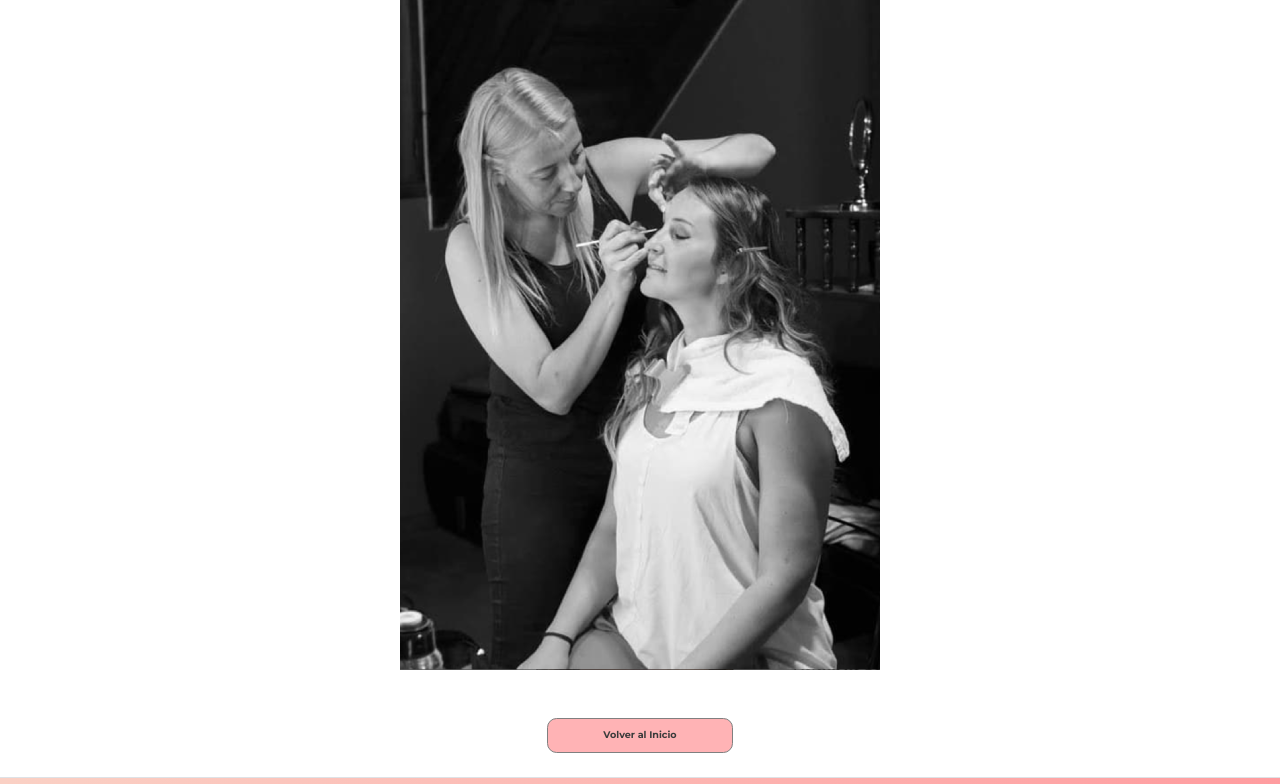
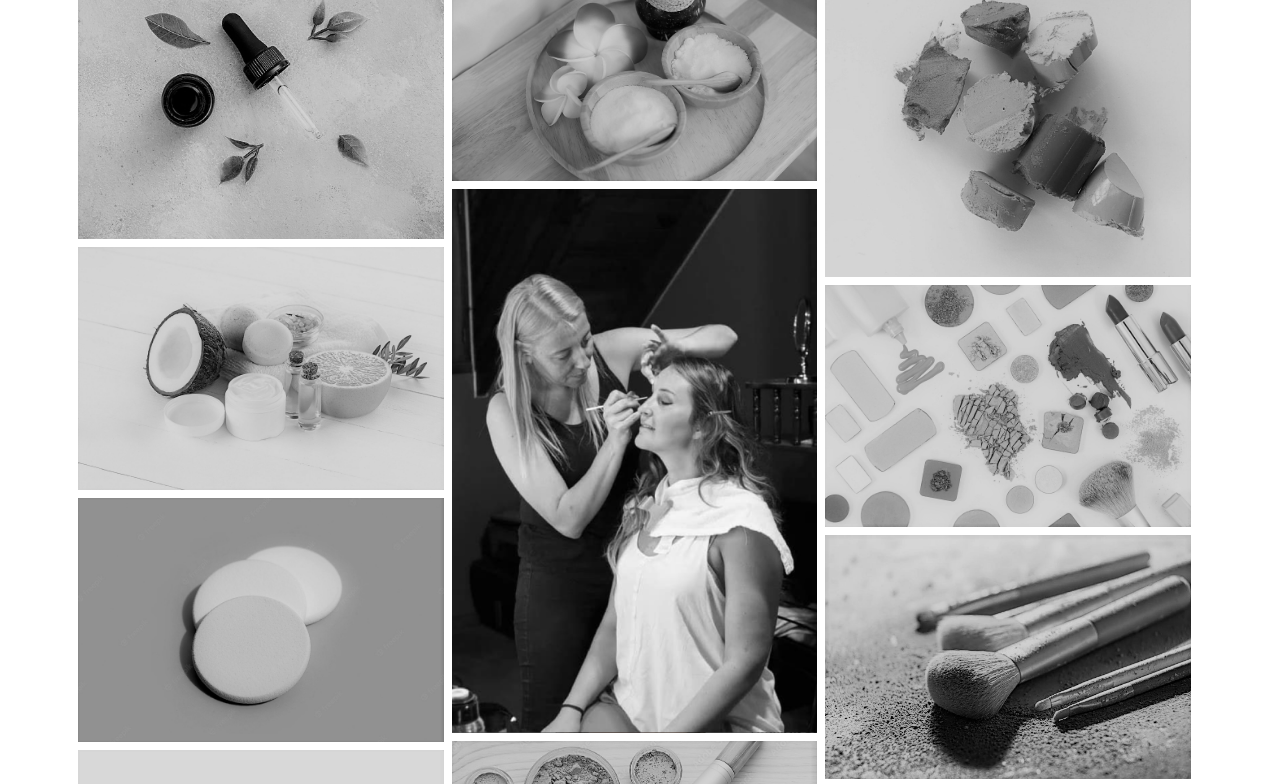
Before and after one commit to Solrege/tiendadebelleza, a plain HTML site: page pages/sobremi.html in a window 1280 px wide. Shown: the part 495-1279 px from the top of the page. Drawn offline with nearby package versions, Linux system fonts and the light colour scheme.

Commit message:
collage about me

```diff
--- a/assets/css/style.css
+++ b/assets/css/style.css
@@ -96,9 +96,22 @@ src: url("../fonts/Montserrat-VariableFont_wght.ttf");
     margin: 1em;
 }
 
-.imgAbout{
-    text-align: center;
-    margin: 1em;
+.row {
+    display: flex;
+    flex-wrap: wrap;
+    padding: 0 4px;
+  }
+
+.column {
+    flex: 33%;
+    max-width: 33%;
+    padding: 0 4px;
+  }
+
+.column img {
+    margin-top: 8px;
+    vertical-align: middle;
+    width: 100%;
 }
 
 .card-title{
--- a/pages/sobremi.html
+++ b/pages/sobremi.html
@@ -76,9 +76,30 @@
                 </p>
             </div>
 
-            <div class="imgAbout">
-                <img class="img-fluid" src="../assets/images/maquillajebyn.png" alt="Maquilladora" title="Romina Fernanda Pirtze">
+            <div class="row">
+                <div class="column">
+                    <img src="../assets/images/bynsuero.jpg" alt="">
+                    <img src="../assets/images/bynaceites-y-cremas.jpg" alt="">
+                    <img src="../assets/images/bynesponja-limpieza.jpg" alt="">
+                    <img src="../assets/images/bynlabiales.jpg" alt="">
+
+                </div>
+
+                <div class="column">
+                    <img src="../assets/images/byntratamiento-exfoliacion.jpg" alt="">
+                    <img src="../assets/images/maquillajebyn.png" alt="">
+                    <img src="../assets/images/bynpolvospinceles.jpg" alt="">
+                </div>
+                <div class="column">
+                    <img src="../assets/images/bynlapiz-labial.jpg" alt="">
+                    <img src="../assets/images/bynmaquillajes.jpg" alt="">
+                    <img src="../assets/images/bynpinceles.jpg" alt="">
+                    <img src="../assets/images/bynproductosuero.jpg" alt="">
+
+                </div>
             </div>
+
+
         </section>
 
             <div class="button d-grid gap-2 col-4 col-md-2 mx-auto">
```
Also changed, not shown: assets/images/bynaceites-y-cremas.jpg (added), assets/images/bynesponja-limpieza.jpg (added), assets/images/bynlabiales.jpg (added), assets/images/bynlapiz-labial.jpg (added), assets/images/bynmaquillajes.jpg (added), assets/images/bynpinceles.jpg (added), assets/images/bynpolvospinceles.jpg (added), assets/images/bynproductosuero.jpg (added), assets/images/bynsuero.jpg (added), assets/images/byntratamiento-exfoliacion.jpg (added), assets/images/logo.png.
